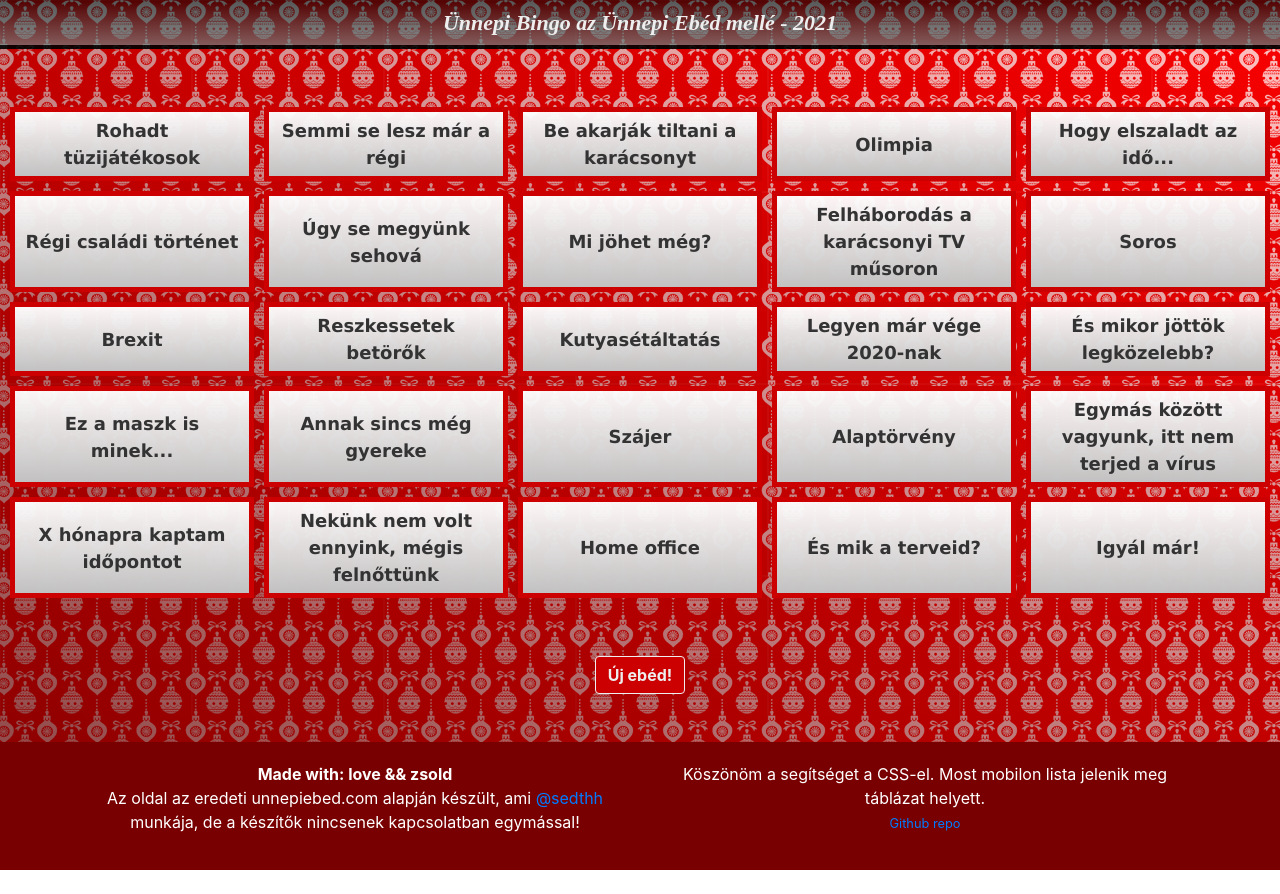
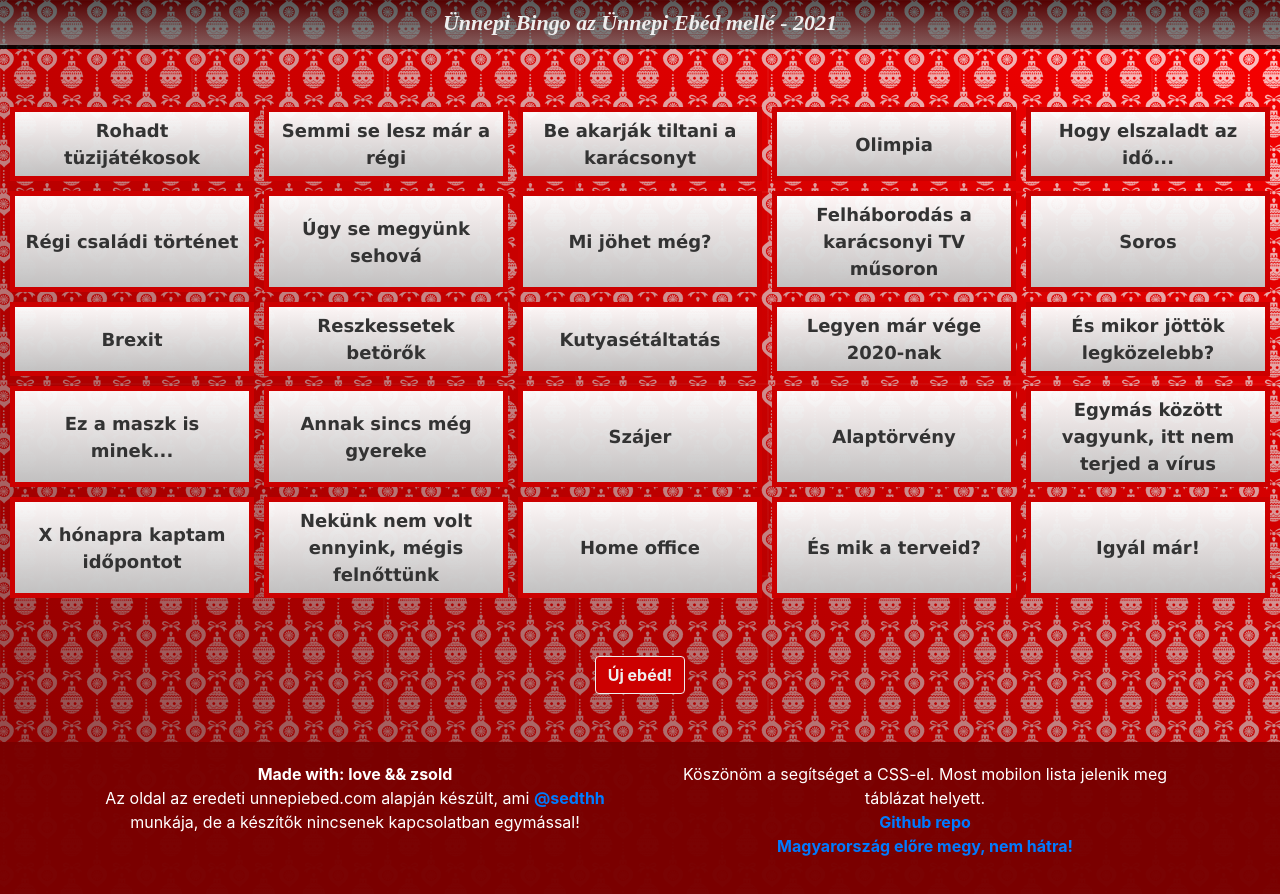
Before and after one commit to gazben/melymagyar-bingo, a Vue app: page / in a window 1280 px wide. Before the commit the page ends 870 px from the top, so only its background shows below. Built offline with nearby package versions, Linux system fonts and the light colour scheme.

Commit message:
Update footer

```diff
--- a/src/components/AppFooter.vue
+++ b/src/components/AppFooter.vue
@@ -6,13 +6,14 @@
                     <p class="mb-0"><strong>Made with: love && zsold</strong></p>
                     <p>
                         Az oldal az eredeti unnepiebed.com alapján készült, ami
-                        <a href="https://github.com/sedthh" target="_blank">@sedthh </a> munkája,
+                        <a href="https://github.com/sedthh" target="_blank"><strong>@sedthh</strong></a> munkája,
                         de a készítők nincsenek kapcsolatban egymással!
                     </p>
                 </div>
                 <div class="col-md-6">
                     <p class="mb-0">Köszönöm a segítséget a CSS-el. Most mobilon lista jelenik meg táblázat helyett.</p>
-                    <small><a href="https://github.com/gazben/melymagyar-bingo" target="_blank">Github repo</a></small>
+                    <p class="mb-0"><a href="https://github.com/gazben/melymagyar-bingo" target="_blank"><strong>Github repo</strong></a></p>
+                    <p><a href="https://coub.com/view/2yzkpu" target="_blank"><strong>Magyarország előre megy, nem hátra!</strong></a></p>
                 </div>
             </div>
         </div>
@@ -21,7 +22,7 @@
 
 <style>
 footer {
-  background-color: #790000;
+  background-color: rgba(121, 0, 0, 0.99);
   color: #fff;
   padding: 20px 0;
   text-align: center;
```
